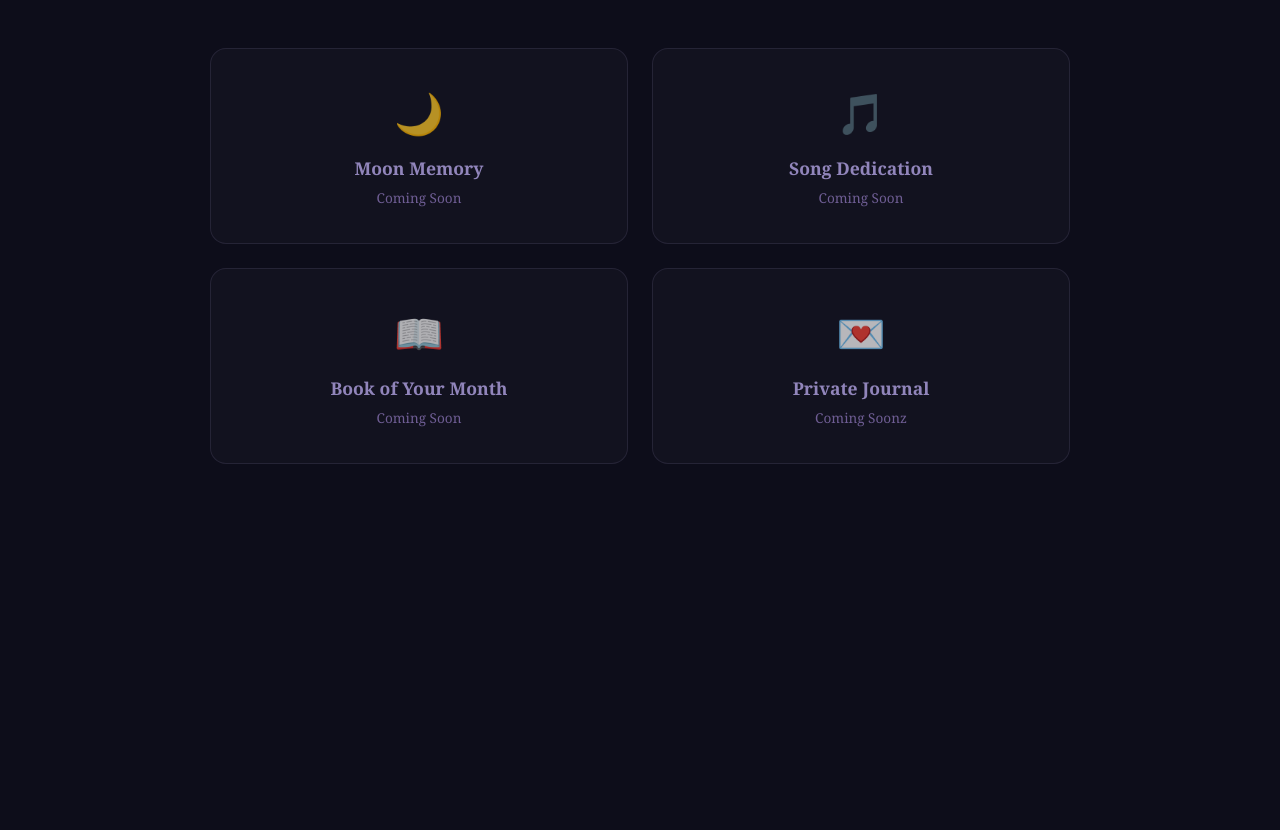
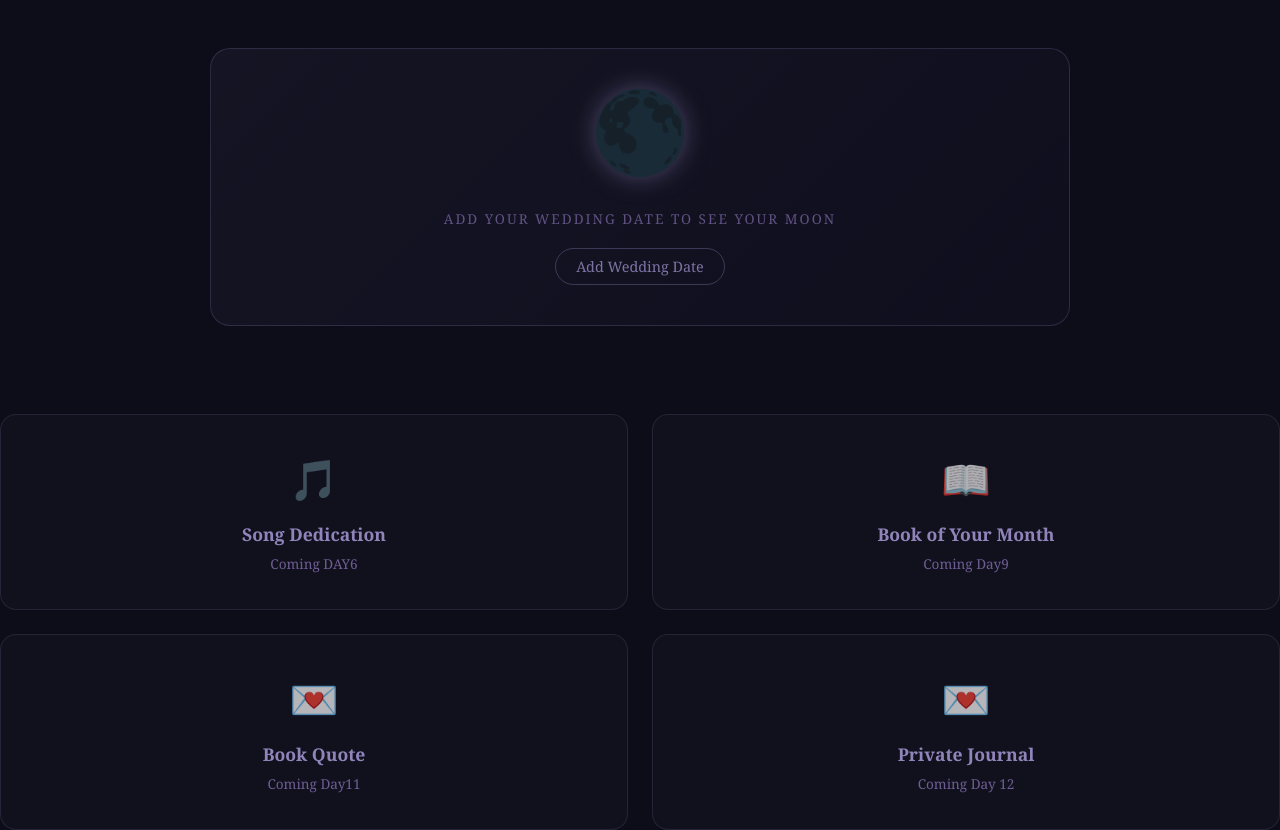
Before and after one commit to poulsamiksha7/Bandhan-, a Flask app: page /dashboard in a window 1280 px wide. Shown: the part 122-952 px from the top of the page. Before the commit the page ends 586 px from the top, so only its background shows below. Run offline with Flask 3, Linux system fonts and the light colour scheme; the visitor is signed in with stand-in values (Sample User, id 1).

Commit message:
feat: moon phase calculator showing on dashboard with poetic meaning

```diff
--- a/app/models.py
+++ b/app/models.py
@@ -20,6 +20,7 @@ class MoonMemory(db.Model):
 
     id= db.Column(db.Integer,primary_key=True)
     couple_id= db.Column(db.Integer, db.ForeignKey('couple_profile.id'),nullable=False)
+    event_name  = db.Column(db.String(100))
     event_date=db.Column(db.DateTime)
     phase_name= db.Column(db.String(50))
     phase_emoji = db.Column(db.String(10))
--- a/app/routes/auth.py
+++ b/app/routes/auth.py
@@ -67,7 +67,7 @@ def register():
 def login():
     # if already logged in send to dashboard
     if current_user.is_authenticated:
-        return redirect(url_for('memory.dashboaed'))
+        return redirect(url_for('memory.dashboard'))
 
     if request.method=='POST':
         email= request.form.get('email')
--- a/app/routes/memory.py
+++ b/app/routes/memory.py
@@ -1,9 +1,46 @@
 # memory.py
-from flask import Blueprint, render_template
+from flask import Blueprint, render_template, redirect,url_for,flash, request
 from flask_login import login_required, current_user
+from app import db
+from app.models import MoonMemory
+from app.utils import get_moon_phase, get_moon_meaning
+from datetime import datetime
 
 memory = Blueprint('memory', __name__)
 @memory.route('/dashboard')
 @login_required
 def dashboard():
-    return render_template('memory/dashboard.html',couple=current_user)
+    moon_data = None
+
+    if current_user.wedding_date:
+        existing_moon = MoonMemory.query.filter_by(
+            couple_id  = current_user.id,
+            event_name = 'wedding night'
+        ).first()
+
+        if existing_moon:
+            moon_data = existing_moon
+        else:
+            emoji, phase_name = get_moon_phase(current_user.wedding_date)
+
+            new_moon = MoonMemory(
+                couple_id   = current_user.id,
+                event_name  = 'wedding night',
+                event_date  = current_user.wedding_date,
+                phase_name  = phase_name,
+                phase_emoji = emoji
+            )
+
+            try:
+                db.session.add(new_moon)
+                db.session.commit()
+                moon_data = new_moon
+            except Exception as e:
+                db.session.rollback()
+                print("MOON ERROR:", str(e))
+
+    return render_template(
+        'memory/dashboard.html',
+        couple    = current_user,
+        moon_data = moon_data
+    )
--- a/app/static/css/style.css
+++ b/app/static/css/style.css
@@ -242,3 +242,96 @@ body {
 .coming-soon {
     opacity: 0.7;
 }
+
+/* ── MOON SECTION ── */
+.moon-section {
+    margin-bottom: 48px;
+}
+
+.moon-card {
+    background: linear-gradient(135deg,
+        rgba(201, 184, 255, 0.08),
+        rgba(153, 128, 201, 0.04));
+    border: 1px solid rgba(201, 184, 255, 0.25);
+    border-radius: 20px;
+    padding: 40px;
+    display: flex;
+    align-items: center;
+    gap: 40px;
+}
+
+.moon-emoji {
+    font-size: 5rem;
+    line-height: 1;
+    animation: moonGlow 3s ease-in-out infinite;
+    flex-shrink: 0;
+}
+
+@keyframes moonGlow {
+    0%, 100% { filter: drop-shadow(0 0 8px rgba(201, 184, 255, 0.4)); }
+    50%       { filter: drop-shadow(0 0 20px rgba(201, 184, 255, 0.8)); }
+}
+
+.moon-info {
+    flex: 1;
+}
+
+.moon-label {
+    color: #9980c9;
+    font-size: 0.85rem;
+    letter-spacing: 2px;
+    text-transform: uppercase;
+    margin-bottom: 8px;
+}
+
+.moon-phase {
+    color: #c9b8ff;
+    font-size: 2rem;
+    margin-bottom: 8px;
+}
+
+.moon-date {
+    color: #9980c9;
+    font-size: 0.9rem;
+    margin-bottom: 16px;
+}
+
+.moon-meaning {
+    color: #b8a8e0;
+    font-style: italic;
+    font-size: 0.95rem;
+    line-height: 1.6;
+    border-left: 2px solid rgba(201, 184, 255, 0.3);
+    padding-left: 16px;
+}
+
+.no-date {
+    opacity: 0.6;
+    justify-content: center;
+    text-align: center;
+    flex-direction: column;
+}
+
+.btn-soft {
+    display: inline-block;
+    margin-top: 12px;
+    padding: 8px 20px;
+    border: 1px solid rgba(201, 184, 255, 0.4);
+    border-radius: 20px;
+    color: #c9b8ff;
+    text-decoration: none;
+    font-size: 0.9rem;
+    transition: all 0.2s;
+}
+
+.btn-soft:hover {
+    background: rgba(201, 184, 255, 0.1);
+}
+
+.section-title {
+    color: #9980c9;
+    font-size: 0.85rem;
+    letter-spacing: 3px;
+    text-transform: uppercase;
+    margin-bottom: 20px;
+}
--- a/app/templates/memory/dashboard.html
+++ b/app/templates/memory/dashboard.html
@@ -1,33 +1,81 @@
 {% extends 'base.html' %}
 {% block content %}
 <div class="dashboard-container">
+    <!-- header -->
     <div class="dashboard-header">
         <h1>🌙{{couple.bride_name}} & {{couple.groom_name}}</h1>
         <p>{{couple.their_story}}</p>
         <a href="/logout" class="logout-btn">Logout</a>
     </div>
 
+    {% if moon_data %}
+    <div class="moon-section">
+        <div class="moon-card">
+            <div class="moon-emoji">{{moon_data.phase_emoji}}</div>
+            <div class="moon-info">
+                <p class="moon-label">The moon on your wedding day</p>
+                <h2 class="moon-phase">{{moon_data.phase_name}}</h2>
+                <p class="moon_data">
+                    {{moon_data.event_date.strftime('%B %d, %Y')}}
+                </p>
+                <p class="moon-meaning">
+                    "{{ moon_data.phase_emoji }} {{ moon_data.phase_name }} —
+                    {% if moon_data.phase_name == 'New Moon' %}
+                        A new beginning. The perfect night to start your forever.
+                    {% elif moon_data.phase_name == 'Waxing Crescent' %}
+                        Intentions growing. Love quietly building toward something beautiful.
+                    {% elif moon_data.phase_name == 'First Quarter' %}
+                        Halfway to fullness. Challenges faced, commitments made.
+                    {% elif moon_data.phase_name == 'Waxing Gibbous' %}
+                        Almost there. The universe was preparing for this moment.
+                    {% elif moon_data.phase_name == 'Full Moon' %}
+                        Complete. Whole. Your love illuminated the entire sky that night.
+                    {% elif moon_data.phase_name == 'Waning Gibbous' %}
+                        Gratitude moon. A night for counting every blessing.
+                    {% elif moon_data.phase_name == 'Last Quarter' %}
+                        Reflection moon. Releasing the old, making room for forever.
+                    {% else %}
+                        Surrender moon. Trusting the universe with your story.
+                    {% endif %}"
+                </p>
+            </div>
+        </div>
+        {% else %}
+        <div class="moon-section">
+            <div class="moon-card no-date">
+                <div class="moon-emoji">🌑</div>
+                <div class="moon-info">
+                    <p class="moon-label">Add your wedding date to see your moon</p>
+                    <a href="/profile/edit" class="btn-soft">Add Wedding Date</a>
+                </div>
+            </div>
+        </div>
+        {% endif %}
+    </div>
+
+
     <div class="memory-grid">
-        <div class="memory-card coming-soon">
-            <span class="card-icon">🌙</span>
-            <h3>Moon Memory</h3>
-            <p>Coming Soon</p>
-        </div>
+
 
         <div class="memory-card coming-soon">
             <span class="card-icon">🎵</span>
             <h3>Song Dedication</h3>
-            <p>Coming Soon</p>
+            <p>Coming DAY6</p>
         </div>
         <div class="memory-card coming-soon">
             <span class="card-icon">📖</span>
             <h3>Book of Your Month</h3>
-            <p>Coming Soon</p>
+            <p>Coming Day9</p>
+        </div>
+        <div class="memory-card coming-soon">
+            <span class="card-icon">💌</span>
+            <h3>Book Quote</h3>
+            <p>Coming Day11</p>
         </div>
         <div class="memory-card coming-soon">
             <span class="card-icon">💌</span>
             <h3>Private Journal</h3>
-            <p>Coming Soonz</p>
+            <p>Coming Day 12</p>
         </div>
     </div>
 </div>
```
Also changed, not shown: app/utils.py (added, +55 -0 lines).
